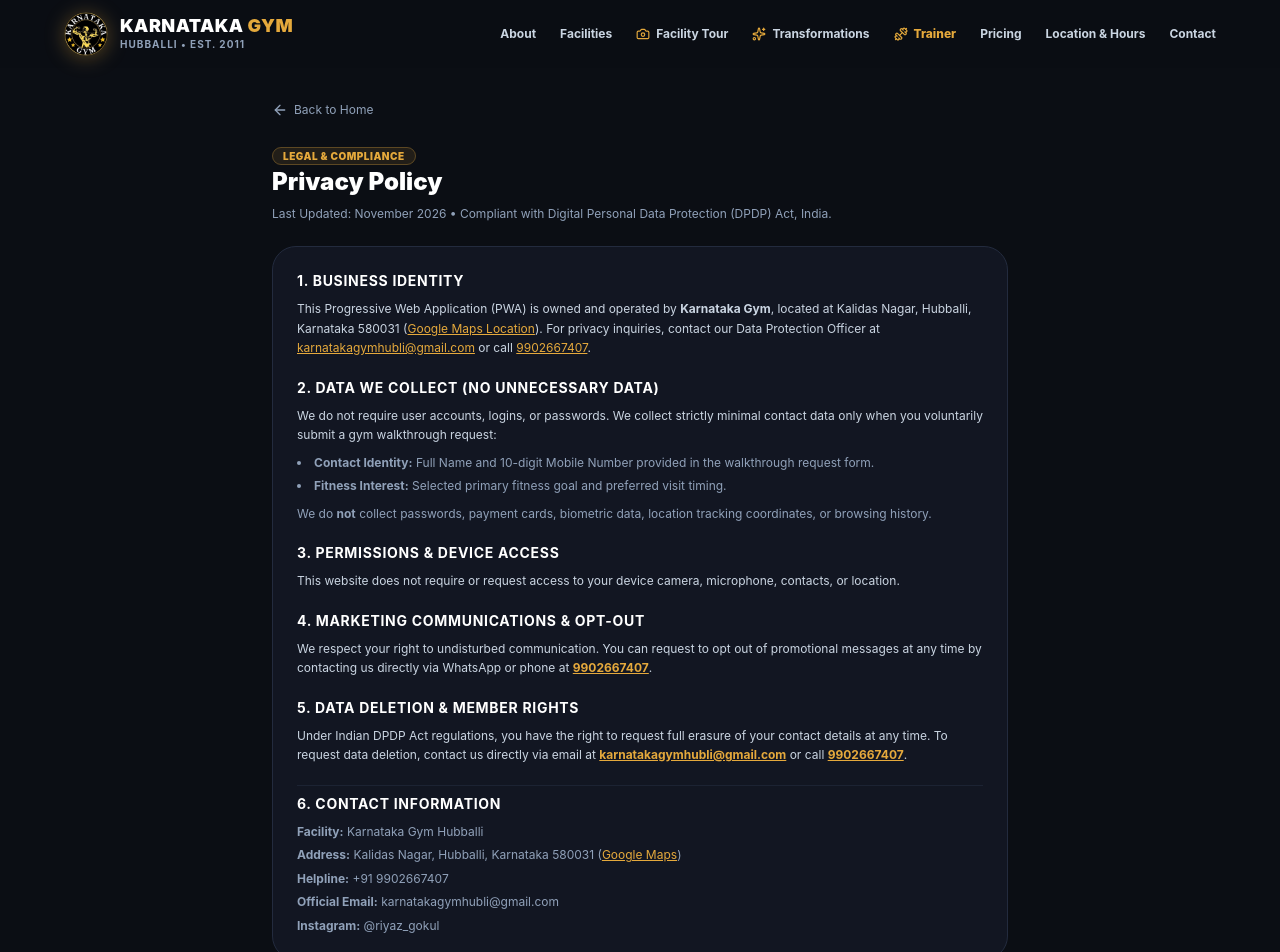
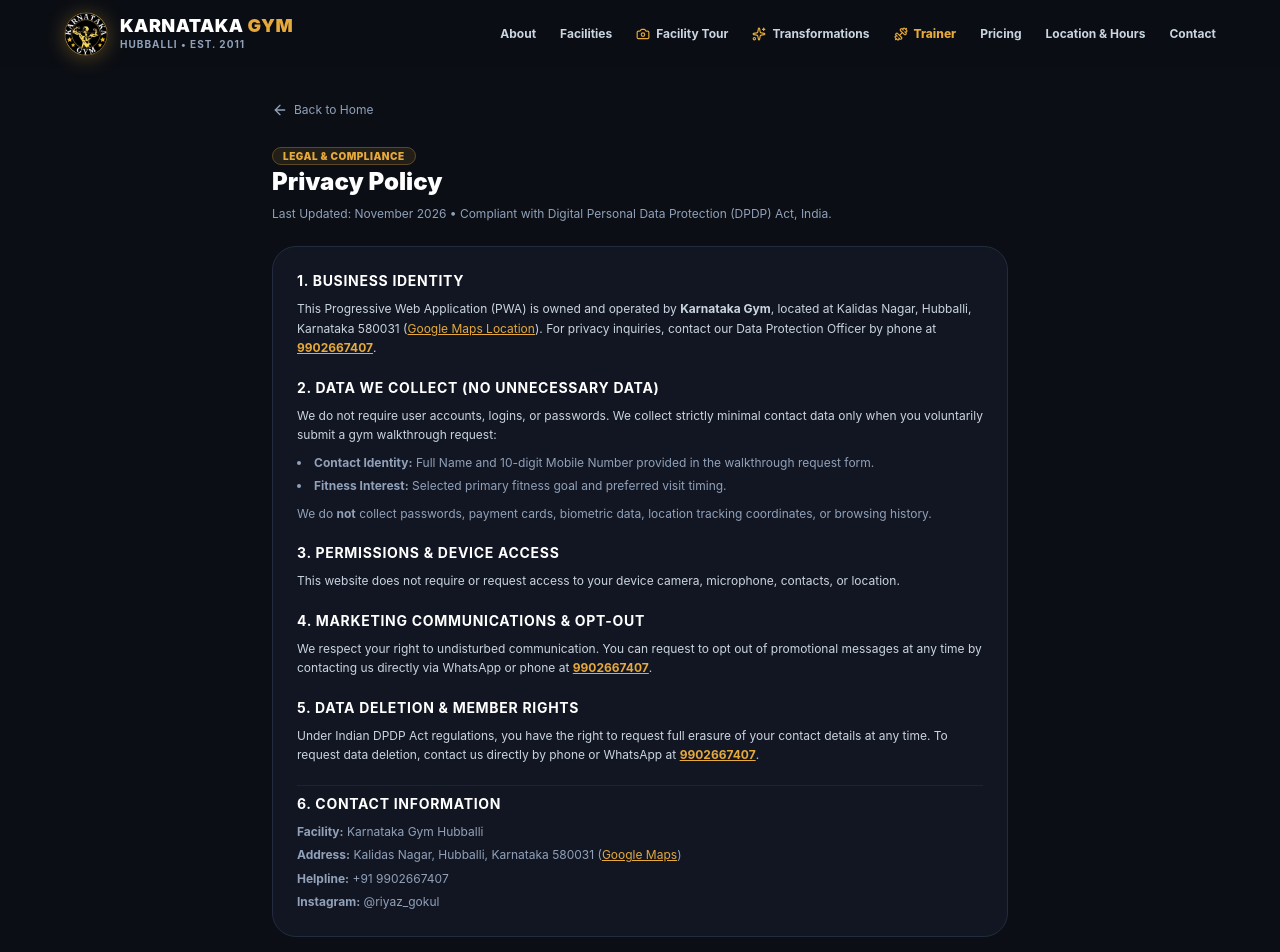
Before and after one commit to workforferoz/karnataka-gym, a Next.js app: page /privacy-policy in a window 1280 px wide. Shown: the top 952 px of the page. Built offline with nearby package versions, Linux system fonts and the light colour scheme.

Commit message:
chore: remove email contact from website from everywhere it mentioned

```diff
--- a/src/app/admin/page.tsx
+++ b/src/app/admin/page.tsx
@@ -426,21 +426,6 @@ export default function AdminDashboardPage() {
                         setContent({
                           ...content,
                           general: { ...content.general, whatsapp: e.target.value },
-                        })
-                      }
-                      className="w-full px-3.5 py-2.5 bg-[#141A28] border border-[#242F46] rounded-xl text-white focus:outline-none focus:border-[#E5A93C]"
-                    />
-                  </div>
-
-                  <div className="space-y-1.5">
-                    <label className="font-bold text-slate-300">Official Email</label>
-                    <input
-                      type="email"
-                      value={content.general.email}
-                      onChange={(e) =>
-                        setContent({
-                          ...content,
-                          general: { ...content.general, email: e.target.value },
                         })
                       }
                       className="w-full px-3.5 py-2.5 bg-[#141A28] border border-[#242F46] rounded-xl text-white focus:outline-none focus:border-[#E5A93C]"
--- a/src/app/page.tsx
+++ b/src/app/page.tsx
@@ -17,7 +17,6 @@ import {
 } from '@/data/default-content';
 import {
   Phone,
-  Mail,
   MapPin,
   Clock,
   CheckCircle,
@@ -766,7 +765,7 @@ export default function PublicGymWebsite() {
                 <span className="text-xs font-bold text-slate-300 uppercase tracking-wider block">
                   Official Communication
                 </span>
-                <div className="grid grid-cols-1 sm:grid-cols-3 gap-2 text-xs">
+                <div className="grid grid-cols-1 sm:grid-cols-2 gap-3 text-xs">
                   <a
                     href={`tel:${content.general.phone}`}
                     className="p-3 rounded-xl bg-[#141A28] border border-[#242F46] hover:border-[#E5A93C] flex items-center justify-center sm:justify-start gap-2.5 text-slate-200 font-bold transition-colors group cursor-pointer"
@@ -785,15 +784,6 @@ export default function PublicGymWebsite() {
                   >
                     <WhatsAppIcon className="w-4 h-4 text-emerald-400 group-hover:scale-110 transition-transform flex-shrink-0" />
                     <span>WhatsApp Chat</span>
-                  </a>
-
-                  <a
-                    href={`mailto:${content.general.email}`}
-                    className="p-3 rounded-xl bg-[#141A28] border border-[#242F46] hover:border-[#E5A93C] flex items-center justify-center sm:justify-start gap-2.5 text-slate-200 font-bold transition-colors group cursor-pointer"
-                    title="Email Karnataka Gym"
-                  >
-                    <Mail className="w-4 h-4 text-[#E5A93C] group-hover:scale-110 transition-transform flex-shrink-0" />
-                    <span className="truncate">Email Us</span>
                   </a>
                 </div>
               </div>
--- a/src/app/privacy-policy/page.tsx
+++ b/src/app/privacy-policy/page.tsx
@@ -39,7 +39,7 @@ export default function PrivacyPolicyPage() {
             <h2 className="text-sm font-bold text-white uppercase tracking-wider">1. Business Identity</h2>
             <p>
               This Progressive Web Application (PWA) is owned and operated by <strong>Karnataka Gym</strong>, located at Kalidas Nagar, Hubballi, Karnataka 580031 (<a href="https://maps.app.goo.gl/dXnSdvRU9gwHd7sAA" target="_blank" rel="noopener noreferrer" className="text-[#E5A93C] underline">Google Maps Location</a>).
-              For privacy inquiries, contact our Data Protection Officer at <a href="mailto:karnatakagymhubli@gmail.com" className="text-[#E5A93C] underline">karnatakagymhubli@gmail.com</a> or call <a href="tel:9902667407" className="text-[#E5A93C] underline">9902667407</a>.
+              For privacy inquiries, contact our Data Protection Officer by phone at <a href="tel:9902667407" className="text-[#E5A93C] underline font-bold">9902667407</a>.
             </p>
           </section>
 
@@ -75,7 +75,7 @@ export default function PrivacyPolicyPage() {
             <h2 className="text-sm font-bold text-white uppercase tracking-wider">5. Data Deletion & Member Rights</h2>
             <p>
               Under Indian DPDP Act regulations, you have the right to request full erasure of your contact details at any time.
-              To request data deletion, contact us directly via email at <a href="mailto:karnatakagymhubli@gmail.com" className="text-[#E5A93C] underline font-bold">karnatakagymhubli@gmail.com</a> or call <a href="tel:9902667407" className="text-[#E5A93C] underline font-bold">9902667407</a>.
+              To request data deletion, contact us directly by phone or WhatsApp at <a href="tel:9902667407" className="text-[#E5A93C] underline font-bold">9902667407</a>.
             </p>
           </section>
 
@@ -85,7 +85,6 @@ export default function PrivacyPolicyPage() {
               <div><strong>Facility:</strong> Karnataka Gym Hubballi</div>
               <div><strong>Address:</strong> Kalidas Nagar, Hubballi, Karnataka 580031 (<a href="https://maps.app.goo.gl/dXnSdvRU9gwHd7sAA" target="_blank" rel="noopener noreferrer" className="text-[#E5A93C] underline">Google Maps</a>)</div>
               <div><strong>Helpline:</strong> +91 9902667407</div>
-              <div><strong>Official Email:</strong> karnatakagymhubli@gmail.com</div>
               <div><strong>Instagram:</strong> @riyaz_gokul</div>
             </div>
           </section>
--- a/src/components/PublicNav.tsx
+++ b/src/components/PublicNav.tsx
@@ -5,7 +5,6 @@ import Image from 'next/image';
 import Link from 'next/link';
 import {
   Phone,
-  Mail,
   Menu,
   X,
   Camera,
@@ -214,15 +213,6 @@ export const PublicNav: React.FC = () => {
               </a>
 
               <a
-                href="mailto:karnatakagymhubli@gmail.com"
-                className="flex items-center gap-2 p-2.5 rounded-xl bg-[#171D2B] text-slate-200 font-bold hover:border-[#E5A93C] border border-transparent transition-colors"
-                title="Email Karnataka Gym"
-              >
-                <Mail className="w-4 h-4 text-[#E5A93C]" />
-                <span className="truncate">karnatakagymhubli@gmail.com</span>
-              </a>
-
-              <a
                 href="https://www.instagram.com/riyaz_gokul/"
                 target="_blank"
                 rel="noopener noreferrer"
--- a/src/data/default-content.ts
+++ b/src/data/default-content.ts
@@ -99,7 +99,7 @@ export const DEFAULT_CONTENT: SiteContent = {
     badgeText: 'Hubballi • Est. 2011',
     phone: '9902667407',
     whatsapp: '9902667407',
-    email: 'karnatakagymhubli@gmail.com',
+    email: '',
     instagram: '@riyaz_gokul',
     address: 'Kalidas Nagar, Hubballi, Karnataka 580031',
     mapsUrl: 'https://maps.app.goo.gl/dXnSdvRU9gwHd7sAA',
--- a/src/lib/content-store.ts
+++ b/src/lib/content-store.ts
@@ -106,7 +106,7 @@ export async function saveSiteContent(newContent: SiteContent): Promise<SiteCont
       badgeText: sanitizeText(newContent.general?.badgeText) || DEFAULT_CONTENT.general.badgeText,
       phone: sanitizeText(newContent.general?.phone) || DEFAULT_CONTENT.general.phone,
       whatsapp: sanitizeText(newContent.general?.whatsapp) || DEFAULT_CONTENT.general.whatsapp,
-      email: sanitizeText(newContent.general?.email) || DEFAULT_CONTENT.general.email,
+      email: sanitizeText(newContent.general?.email) || '',
       instagram: sanitizeText(newContent.general?.instagram) || DEFAULT_CONTENT.general.instagram,
       address: sanitizeText(newContent.general?.address) || DEFAULT_CONTENT.general.address,
       mapsUrl: sanitizeText(newContent.general?.mapsUrl) || DEFAULT_CONTENT.general.mapsUrl,
```
